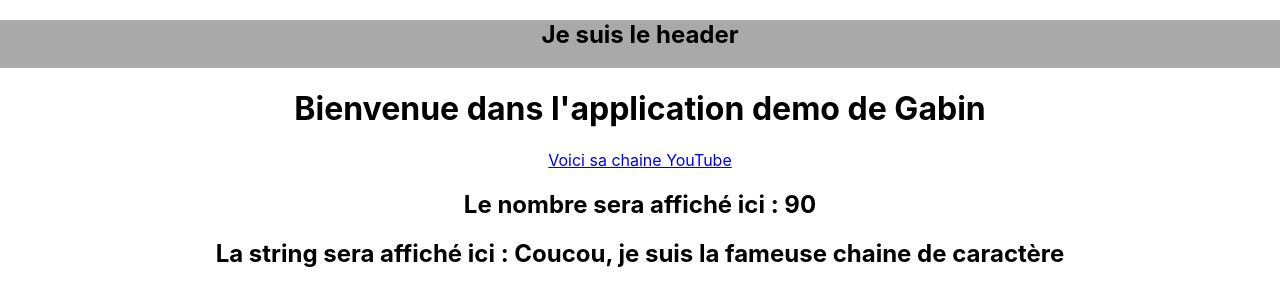
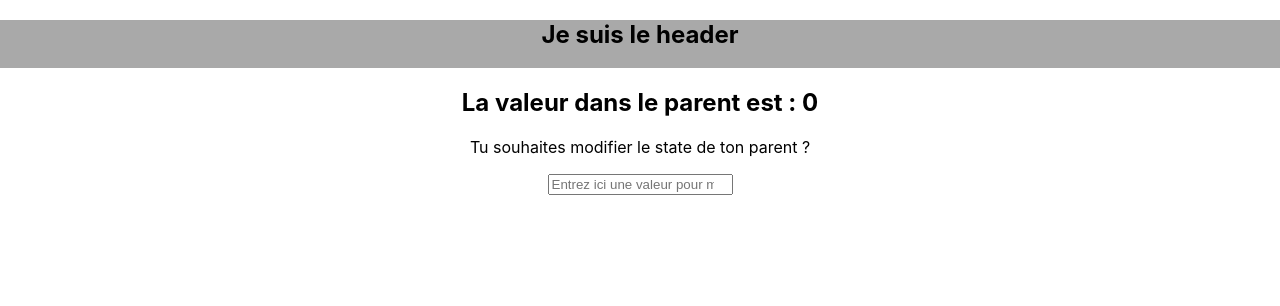
Before and after one commit to gabbloquet/react-demo, a React (Create React App) app: page / in a window 1280 px wide. Shown: the top 306 px of the page. Built offline with nearby package versions, Linux system fonts and the light colour scheme.

Commit message:
#3 : UseState et dialogue enfant > parent

```diff
--- a/src/App.js
+++ b/src/App.js
@@ -1,9 +1,9 @@
-import React from 'react';
+import React, {useState} from 'react';
 import './App.css';
 import {Homepage} from "./Homepage";
 
 function App() {
-
+  const [stateNumber, setStateNumber] = useState(0);
   const number = 90;
   const string = 'Coucou, je suis la fameuse chaine de caractère';
 
@@ -13,7 +13,8 @@ function App() {
         <h2>Je suis le header</h2>
       </div>
       <div className="body">
-        <Homepage theGivenNumber={number} theGivenString={string}/>
+        <h2>La valeur dans le parent est : {stateNumber}</h2>
+        <Homepage theGivenNumber={number} theGivenString={string} modifyParentStateValue={setStateNumber}/>
       </div>
     </div>
   );
--- a/src/Homepage/index.js
+++ b/src/Homepage/index.js
@@ -1,22 +1,27 @@
 import React from 'react';
 import './Homepage.style.css'
 
-export const Homepage = ({theGivenNumber, theGivenString}) => {
+export const Homepage = ({theGivenNumber, theGivenString, modifyParentStateValue}) => {
   return (
     <div className="homepage">
-      <h1>
-        Bienvenue dans l'application demo de Gabin
-      </h1>
-      <a
-        className="App-link"
-        href="https://www.youtube.com/channel/UCX59_d3qQWm4WQsVfUDO-Kw"
-        target="_blank"
-        rel="noopener noreferrer"
-      >
-        Voici sa chaine YouTube
-      </a>
-      <h2>Le nombre sera affiché ici : {theGivenNumber}</h2>
-      <h2>La string sera affiché ici : {theGivenString}</h2>
+      {/*<h1>*/}
+      {/*  Bienvenue dans l'application demo de Gabin*/}
+      {/*</h1>*/}
+      {/*<a*/}
+      {/*  className="App-link"*/}
+      {/*  href="https://www.youtube.com/channel/UCX59_d3qQWm4WQsVfUDO-Kw"*/}
+      {/*  target="_blank"*/}
+      {/*  rel="noopener noreferrer"*/}
+      {/*>*/}
+      {/*  Voici sa chaine YouTube*/}
+      {/*</a>*/}
+      {/*<h2>Le nombre sera affiché ici : {theGivenNumber}</h2>*/}
+      {/*<h2>La string sera affiché ici : {theGivenString}</h2>*/}
+      <p>Tu souhaites modifier le state de ton parent ?</p>
+      <input
+        type="number"
+        placeholder="Entrez ici une valeur pour modifier la valeur du parent"
+        onChange={(e) => modifyParentStateValue(e.target.value)}/>
     </div>
   );
 }
```
